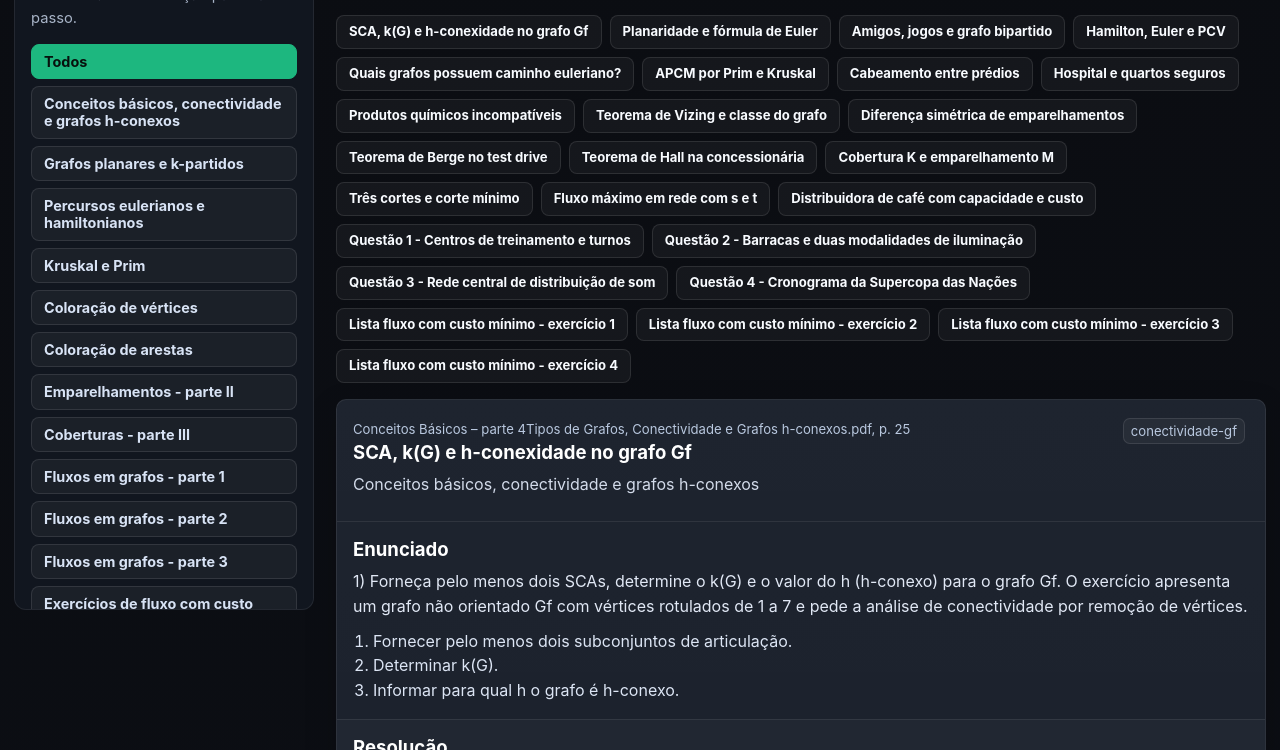
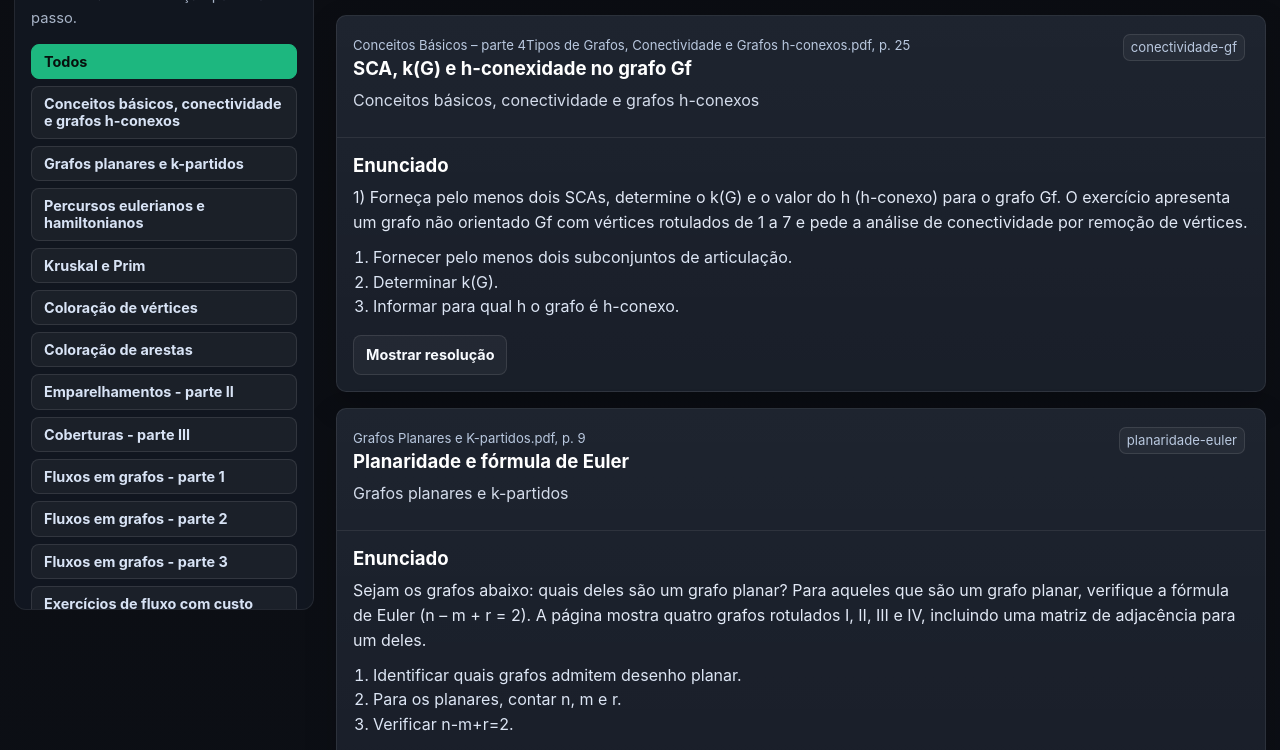
Before and after one commit to kenzofujimoto/teoria-dos-grafos-n2, a plain HTML site: page exercicios/index.html in a window 1280 px wide. Shown: the part 183-933 px from the top of the page. Drawn offline with Linux system fonts and the light colour scheme.

Commit message:
fix(exercises): hide solutions and remove quick links

```diff
--- a/assets/css/site.css
+++ b/assets/css/site.css
@@ -55,7 +55,7 @@ h3{font-size:1.16rem;line-height:1.25}
 }
 .brand{font-weight:850;font-size:1.05rem}
 .main-nav{display:flex;gap:8px;flex-wrap:wrap;justify-content:flex-end}
-.main-nav a,.button,.tab-list button,.step-controls button,.exercise-jump-list button{
+.main-nav a,.button,.tab-list button,.step-controls button{
   border:1px solid rgba(255,255,255,.1);
   background:rgba(255,255,255,.045);
   color:#f8fbff;
@@ -64,7 +64,7 @@ h3{font-size:1.16rem;line-height:1.25}
   font:700 .9rem/1 Inter,system-ui,sans-serif;
   cursor:pointer;
 }
-.main-nav a:hover,.main-nav a.active,.button.primary,.tab-list button.active,.step-controls button:hover,.exercise-jump-list button:hover,.exercise-jump-list button.active{
+.main-nav a:hover,.main-nav a.active,.button.primary,.tab-list button.active,.step-controls button:hover{
   background:var(--green);
   border-color:var(--green);
   color:#07110d;
@@ -244,19 +244,10 @@ main{width:min(1180px,calc(100% - 36px));margin:0 auto}
 .step-controls span{flex:1;text-align:center;color:var(--muted);font-size:.9rem}
 .step-text{margin-top:10px;border-left:3px solid var(--orange);padding-left:10px;color:#dce7f7}
 .exercise-list{display:grid;gap:16px}
-.exercise-jump-list{
-  display:flex;
-  flex-wrap:wrap;
-  gap:8px;
-  margin:0 0 16px;
-}
-.exercise-jump-list button{
-  font-size:.82rem;
-  line-height:1.2;
-}
 .exercise-card{padding:0;overflow:hidden}
 .exercise-head{display:flex;justify-content:space-between;gap:12px;align-items:start;padding:16px;border-bottom:1px solid rgba(255,255,255,.08)}
 .exercise-body{display:block;padding:16px}
+.solution-toggle{margin-top:16px}
 .prompt{white-space:pre-line;color:#e1e8f5}
 .question-list{margin:10px 0 0;padding-left:20px;color:#dce5f4}
 .solution{border-top:1px solid rgba(255,255,255,.08);padding:16px;background:rgba(255,255,255,.025)}
--- a/assets/js/site.js
+++ b/assets/js/site.js
@@ -331,7 +331,6 @@
 
   function renderExercises(){
     const filters = $('#exerciseFilters');
-    const quickLinks = $('#exerciseQuickLinks');
     const list = $('#exerciseList');
     const topicsWithExercises = data.theoryTopics.filter(topic => data.exercises.some(exercise => exercise.topicSlug === topic.slug));
     let currentSlug = 'todos';
@@ -347,19 +346,6 @@
       [...filters.children].forEach(button => button.classList.toggle('active', button.dataset.slug === slug));
       const exercises = slug === 'todos' ? data.exercises : data.exercises.filter(exercise => exercise.topicSlug === slug);
       list.innerHTML = '';
-      if(quickLinks){
-        quickLinks.innerHTML = '';
-        exercises.forEach(exercise => {
-          const jump = el('button', {type:'button', 'data-exercise-link':exercise.id}, [exercise.title]);
-          jump.classList.toggle('active', exercise.id === targetExerciseId);
-          jump.addEventListener('click', () => {
-            location.hash = exercise.id;
-            selectExerciseFromHash();
-            collapseRailOnMobile();
-          });
-          quickLinks.append(jump);
-        });
-      }
       exercises.forEach(exercise => {
         const card = el('article', {class:'exercise-card', 'data-exercise-id':exercise.id});
         const head = el('div', {class:'exercise-head'});
@@ -373,11 +359,27 @@
         exercise.questions.forEach(question => questions.append(el('li', {}, [question])));
         prompt.append(questions);
         if(exercise.matrix) prompt.append(renderMatrix(exercise.matrix));
-        body.append(prompt);
-        const solution = el('div', {class:'solution'});
+        const solutionId = `solution-${exercise.id}`;
+        const solutionToggle = el('button', {
+          type:'button',
+          class:'button solution-toggle',
+          'data-solution-toggle':exercise.id,
+          'aria-controls':solutionId,
+          'aria-expanded':'false'
+        }, ['Mostrar resolução']);
+        body.append(prompt, solutionToggle);
+        const solution = el('div', {class:'solution', id:solutionId});
+        solution.hidden = true;
         solution.append(el('h3', {}, ['Resolução']));
         solution.append(el('p', {html:exercise.solution}));
         if(exercise.graph) solution.append(renderExerciseGraph(exercise.graph, exercise.solutionSteps || []));
+        solutionToggle.addEventListener('click', () => {
+          const willShow = solutionToggle.getAttribute('aria-expanded') !== 'true';
+          solution.hidden = !willShow;
+          solutionToggle.setAttribute('aria-expanded', String(willShow));
+          solutionToggle.textContent = willShow ? 'Ocultar resolução' : 'Mostrar resolução';
+          if(willShow) requestAnimationFrame(() => solution.scrollIntoView({behavior:'smooth', block:'nearest'}));
+        });
         card.append(head, body, solution);
         list.append(card);
       });
--- a/exercicios/index.html
+++ b/exercicios/index.html
@@ -36,7 +36,6 @@
         <h2>Lista de exercícios resolvidos</h2>
         <p>Cada exercício preserva o pedido original do PDF e inclui uma modelagem visual do grafo usado na solução.</p>
       </div>
-      <div id="exerciseQuickLinks" class="exercise-jump-list"></div>
       <div id="exerciseList" class="exercise-list"></div>
     </section>
   </main>
```
